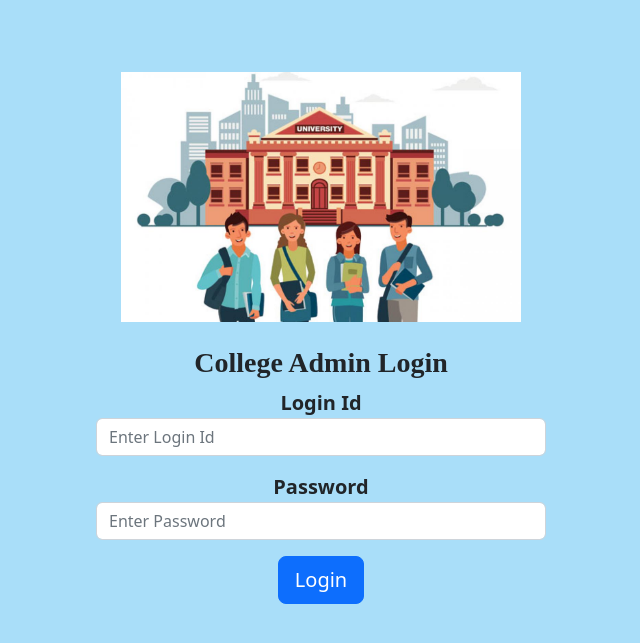
After one commit to TanmayPatil105/event-management-system, a Flask app: template templates/admin.html in a window 1280 px wide. The commit adds this page. Shown: the top 643 px of the page, without its empty margins (319-959 px from the left). Run offline with Flask 2, Linux system fonts and the light colour scheme; the template is opened without the code that fills it, so the values that code supplies are empty.

Commit message:
Added anchor tags

```diff
--- /dev/null
+++ b/templates/admin.html
@@ -0,0 +1,27 @@
+<!doctype html>
+<html lang="en">
+  <head>
+    <meta charset="utf-8">
+    <meta name="viewport" content="width=device-width, initial-scale=1">
+    <title>Admin login</title>
+      </style>
+    <link href="https://cdn.jsdelivr.net/npm/bootstrap@5.2.2/dist/css/bootstrap.min.css" rel="stylesheet" integrity="sha384-Zenh87qX5JnK2Jl0vWa8Ck2rdkQ2Bzep5IDxbcnCeuOxjzrPF/et3URy9Bv1WTRi" crossorigin="anonymous">
+  </head>
+  <body style ="background-color:#a9def9 ;">
+    <div class ="text-center mt-5">
+    <form style= "max-width :450px; margin :auto;"  >
+        <img class=" img-rounded mt-4 mb-4" src="../static/university-general.jpg" height = "250" width ="400">
+        <h1 class = h3 mb-3 style="font-family:Bahnschrift SemiBold;font-weight:bold">College Admin Login</h1>
+        <label class = "sr-only" style =" font-size: 20px; font-weight:600;">Login Id</label>
+        <input type ="Login" id="loginid" class =form-control placeholder="Enter Login Id">
+        <div class ="mb-3"><label for="password" class = "mt-3     sr-only" style ="font-size: 20px; font-weight:600;">Password</label>
+        <input type ="password" id="password" class = form-control placeholder="Enter Password">
+        </div>
+        <div class="mb-3">
+            <button class ="btn btn-log btn-primary btn-lg"> Login  </button>
+        </div>
+    </form>
+    <div>
+    <script src="https://cdn.jsdelivr.net/npm/bootstrap@5.2.2/dist/js/bootstrap.bundle.min.js" integrity="sha384-OERcA2EqjJCMA+/3y+gxIOqMEjwtxJY7qPCqsdltbNJuaOe923+mo//f6V8Qbsw3" crossorigin="anonymous"></script>
+  </body>
+</html>
--- a/templates/index.html
+++ b/templates/index.html
@@ -15,7 +15,7 @@
         <nav class="navbar navbar-light bg-dark justify-content-between text-light px-5">
             <a class="navbar-brand text-light">COEP</a>
             <form class="form-inline">
-                <button class="btn btn-outline-success my-2 my-sm-0" type="submit">Admin Login</button>
+                <a href="/admin" class="btn btn-outline-success my-2 my-sm-0" type="submit">Admin Login</a>
             </form>
         </nav>
     </div>
@@ -61,7 +61,7 @@
                 <select class="custom-select w-100 border border-dark">
                     <option selected>Select Event</option>
                     {% for event in events %}
-                    <option value={{event[0]}}>{{event[1]}}</option>
+                        <option value={{event[0]}}>{{event[1]}}</option>
                     {% endfor %}
                 </select>
             </div>
```
Also changed, not shown: templates/events.html (+9 -0 lines), templates/loginfail.html (+7 -4 lines).
